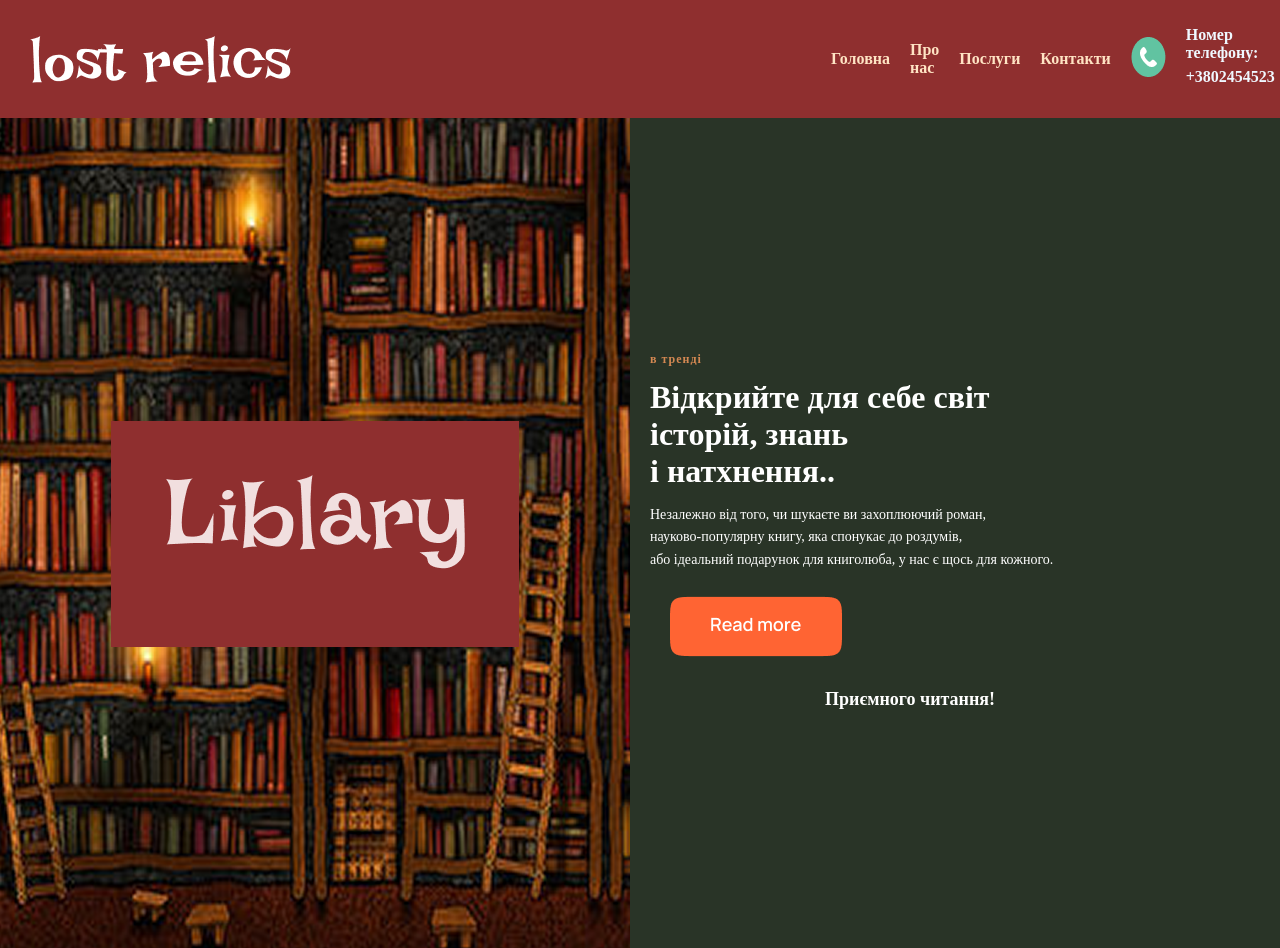
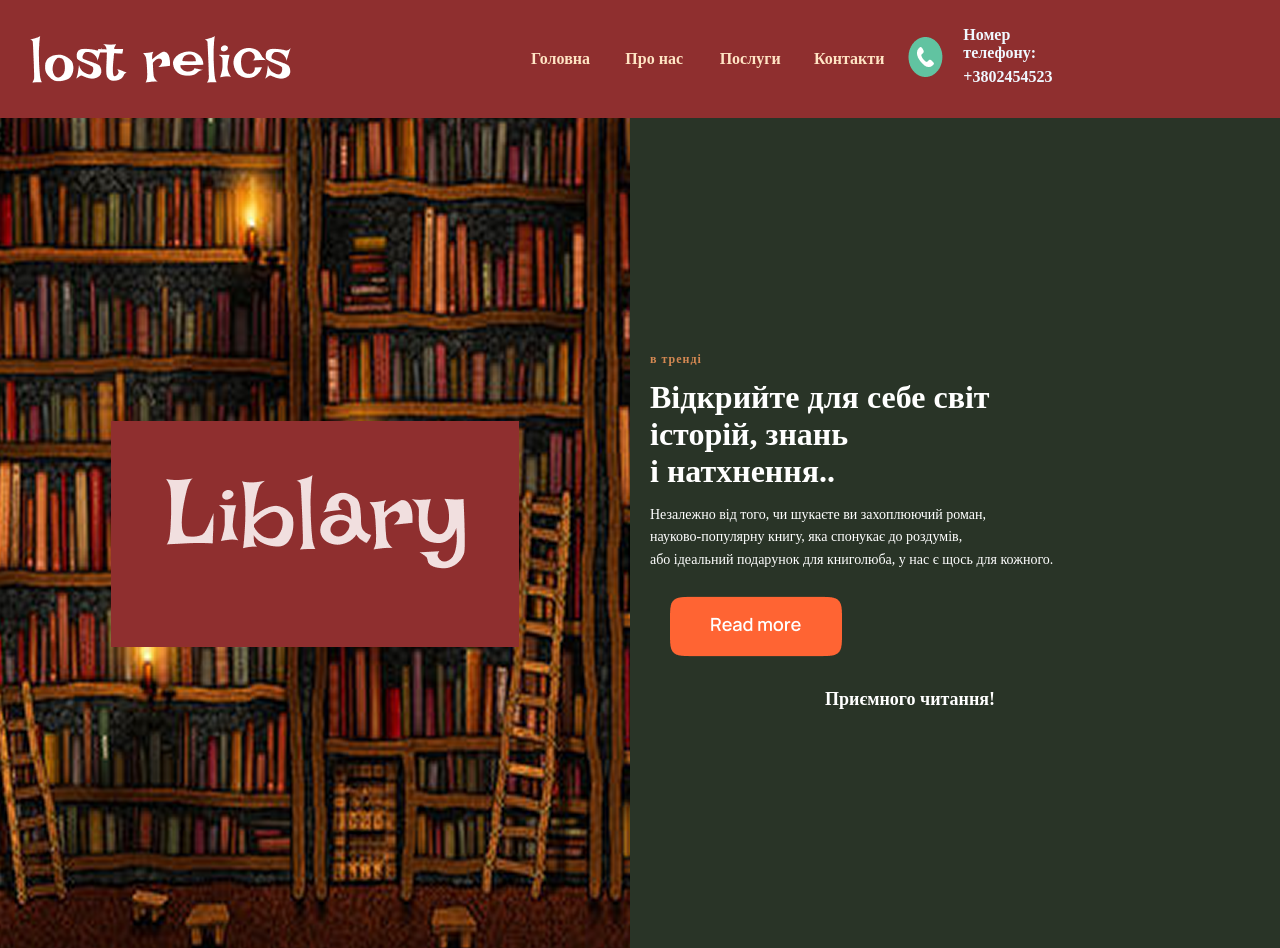
Before and after one commit to nastiaa139/zero, a plain HTML site: page index.html in a window 1280 px wide. Shown: the top 948 px of the page. Drawn offline with Linux system fonts and the light colour scheme; files whose address does not match are found by name.

Commit message:
fix ul menu

```diff
--- a/styles/style.css
+++ b/styles/style.css
@@ -34,13 +34,18 @@ body{
     display: flex;
     justify-content: space-between;
     align-items: center;
+    margin-left: -300px;
+
+
 }
+
 .menu ul li{
-    margin-right: 20px;
+    width: 100px;
 }
 .menu ul li a{
 text-decoration: none;
 color: bisque;
+
 }
 .menu ul li a:hover{
     color: black;
```
